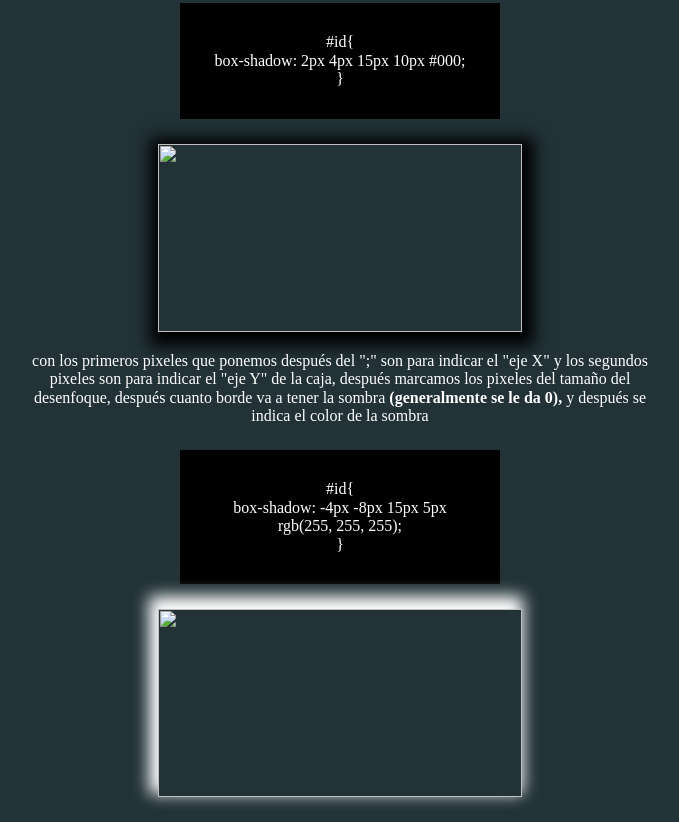
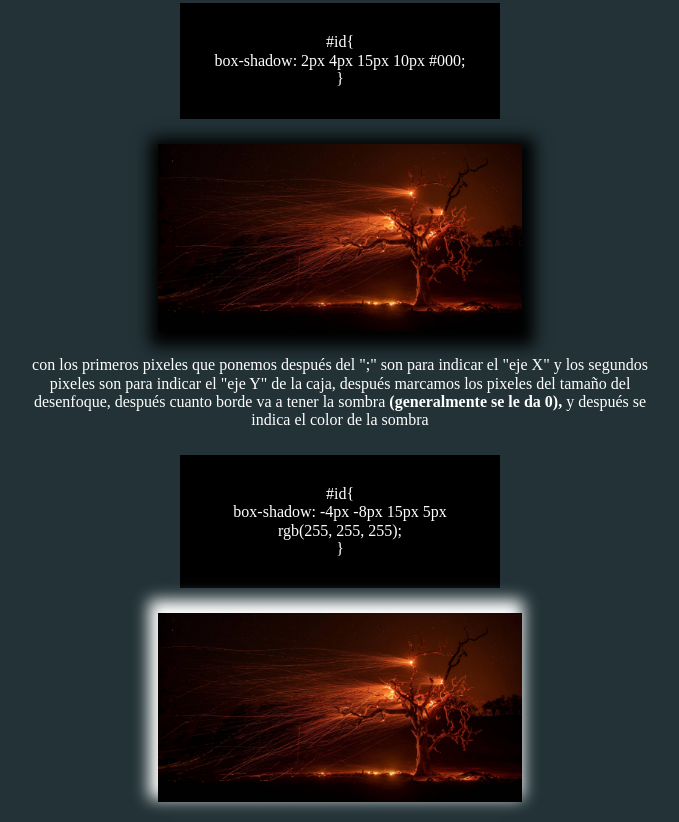
Before and after one commit to QXC8/Acceso_Pagina_Liceo, a plain HTML site: page css3/carpeta2/css3.html in a window 1280 px wide. Shown: the part 238-1060 px from the top of the page, without its empty margins (300-979 px from the left). Drawn offline with Linux system fonts and the light colour scheme; files that its build step writes are made by us from their sources.

Commit message:
Actualizar css3.html

```diff
--- a/css3/carpeta2/css3.html
+++ b/css3/carpeta2/css3.html
@@ -35,7 +35,7 @@
                     #id{<br>
                     box-shadow: 2px 4px 15px 10px #000;<br>
                     }</div>
-                    <img src="carpeta2/arbolejemplo.png" id="img-arbol1">
+                    <img src="arbolejemplo.png" id="img-arbol1">
 
                     <p class="p-center">con los primeros pixeles que ponemos después del ";" son para indicar el
                         "eje X" y los segundos pixeles son para indicar el "eje Y" de la caja,
@@ -49,7 +49,7 @@
                         box-shadow: -4px -8px 15px 5px rgb(255, 255, 255);<br>
                         }</div>
 
-                        <img src="carpeta2/arbolejemplo.png" id="img-arbol2">
+                        <img src="arbolejemplo.png" id="img-arbol2">
                         </center>
 
             <br><br>
```
